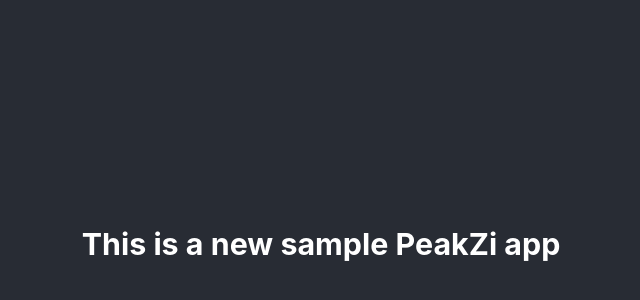
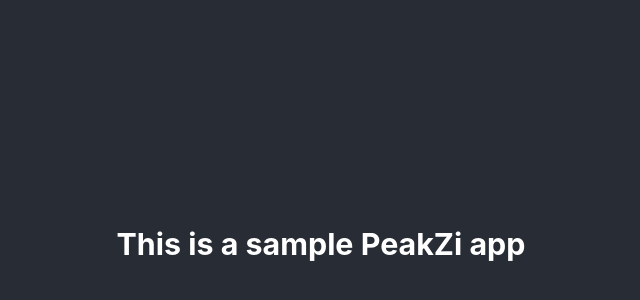
Before and after one commit to GokulManoharan/github-test, a React (Create React App) app: page / in a window 1280 px wide. Shown: the part 156-456 px from the top of the page, without its empty margins (319-959 px from the left). Built offline with nearby package versions, Linux system fonts and the light colour scheme.

Commit message:
Changed text

```diff
--- a/src/App.js
+++ b/src/App.js
@@ -4,7 +4,7 @@
   return (
     <div className="App">
       <header className="App-header">
-        <h3>This is a new sample PeakZi app</h3>
+        <h3>This is a sample PeakZi app</h3>
       </header>
     </div>
   );
```
